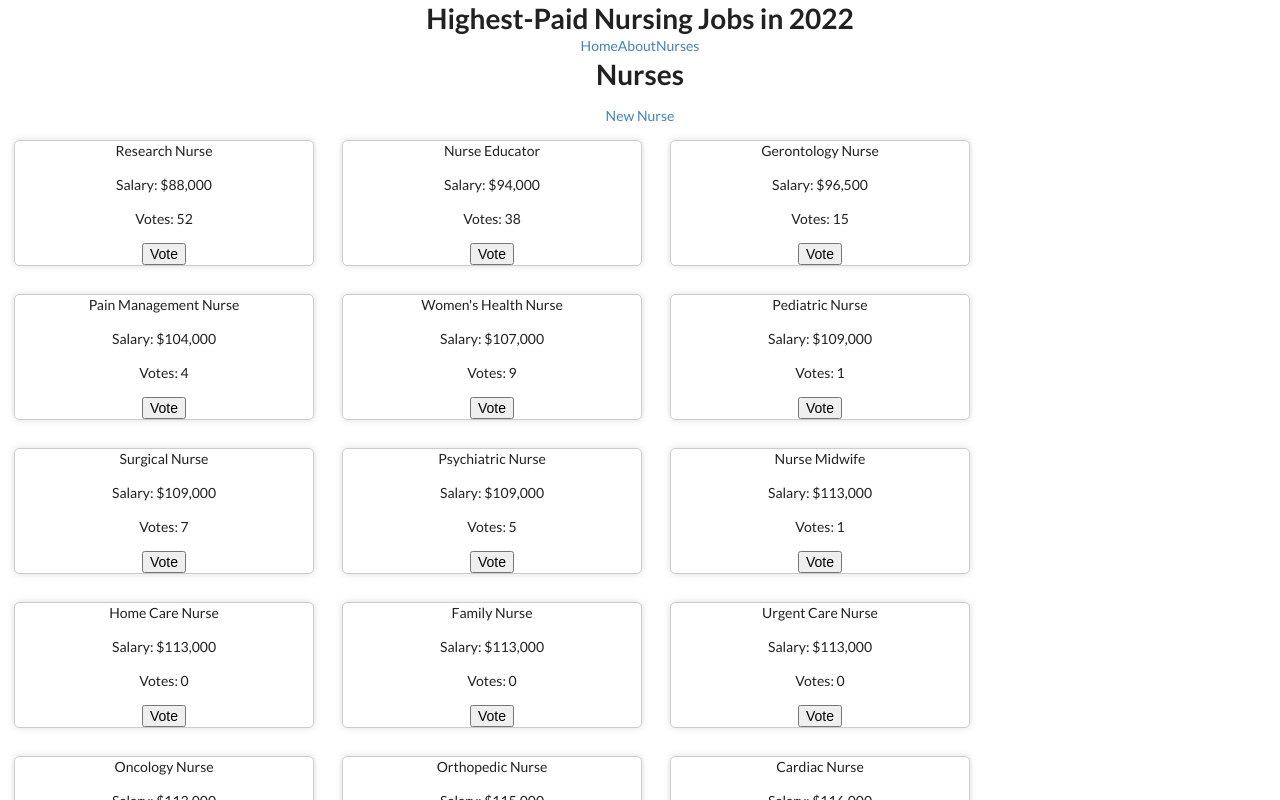
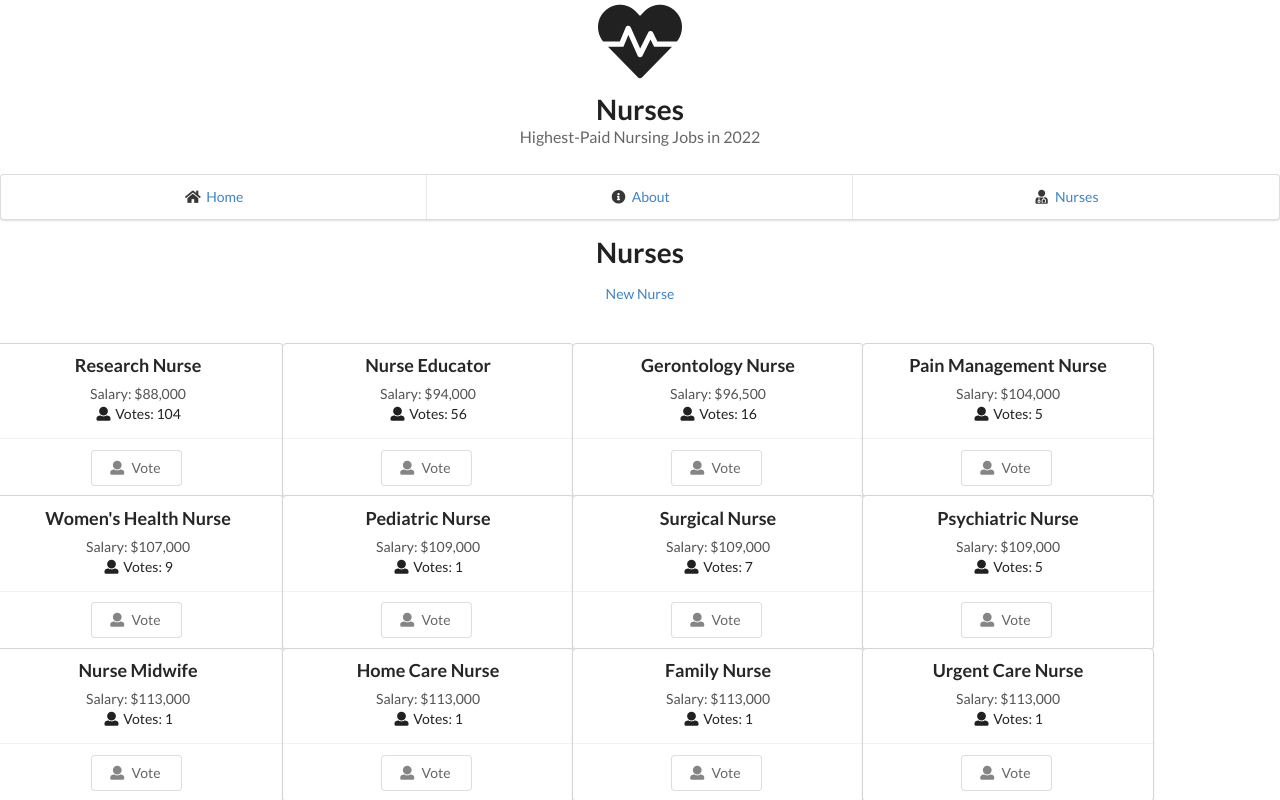
Before and after one commit to mendelr20/phase-2-project, a React (Create React App) app: page /Nurses in a window 1280 px wide. Shown: the top 800 px of the page. Built offline with nearby package versions, Linux system fonts and the light colour scheme; data requests are answered from the project's data file.

Commit message:
adding ui

```diff
--- a/db.json
+++ b/db.json
@@ -3,26 +3,26 @@
     {
       "name": "Research Nurse",
       "salary": "$88,000",
-      "votes": 52,
+      "votes": 104,
       "id": 1
     },
     {
       "name": "Nurse Educator",
       "salary": "$94,000",
-      "votes": 38,
+      "votes": 56,
       "id": 2
     },
     {
       "name": "Gerontology Nurse",
       "salary": "$96,500",
-      "votes": 15,
+      "votes": 16,
       "id": 3
     },
     {
       "id": 4,
       "name": "Pain Management Nurse",
       "salary": "$104,000",
-      "votes": 4
+      "votes": 5
     },
     {
       "id": 5,
@@ -58,25 +58,25 @@
       "id": 10,
       "name": "Home Care Nurse",
       "salary": "$113,000",
-      "votes": 0
+      "votes": 1
     },
     {
       "id": 11,
       "name": "Family Nurse",
       "salary": "$113,000",
-      "votes": 0
+      "votes": 1
     },
     {
       "id": 12,
       "name": "Urgent Care Nurse",
       "salary": "$113,000",
-      "votes": 0
+      "votes": 1
     },
     {
       "id": 13,
       "name": "Oncology Nurse",
       "salary": "$113,000",
-      "votes": 3
+      "votes": 4
     },
     {
       "id": 14,
--- a/package.json
+++ b/package.json
@@ -7,6 +7,7 @@
     "@testing-library/react": "^13.4.0",
     "@testing-library/user-event": "^13.5.0",
     "bootstrap": "^5.2.2",
+    "gulp": "^4.0.2",
     "react": "^18.2.0",
     "react-bootstrap": "^2.5.0",
     "react-dom": "^18.2.0",
--- a/public/index.html
+++ b/public/index.html
@@ -24,6 +24,7 @@
       work correctly both with client-side routing and a non-root public URL.
       Learn how to configure a non-root public URL by running `npm run build`.
     -->
+
     <title>React App</title>
   </head>
   <body>
--- a/src/App.js
+++ b/src/App.js
@@ -1,6 +1,6 @@
 import React, { useEffect, useState } from "react";
 import {Route, Switch } from "react-router-dom";
-
+import "semantic-ui-css/semantic.min.css"
 import './App.css';
 import Header from './Header';
 import NavBar from "./NavBar";
@@ -17,8 +17,8 @@ export default function App() {
   }
 
   function updateVoteState(nurse){
-    //const updatedNurseList = nurseList.filter(nur => nurse.id !== nur.id)
-    const updatedNurseList = nurseList.findIndex((nur => nurse.id == 1));
+    const updatedNurseList = nurseList.filter(nur => nurse.id !== nur.id)
+    // const updatedNurseList = nurseList.findIndex((nur => nurse.id == 1));
     setNurseList([nurse, ...updatedNurseList])
     // styling event
     //use map to keep everything in the same order as started
--- a/src/Header.js
+++ b/src/Header.js
@@ -2,8 +2,12 @@ import React from "react";
 
 export default function Header() {
   return (
-    <header>
-      <h1>Highest-Paid Nursing Jobs in 2022</h1>
-    </header>
+    <h1 class="ui icon header">
+      <i class="heartbeat icon"></i>
+      <div class="content">
+        Nurses
+        <div class="sub header">Highest-Paid Nursing Jobs in 2022</div>
+      </div>
+    </h1>
   );
 }
--- a/src/ListingCard.js
+++ b/src/ListingCard.js
@@ -5,14 +5,27 @@ export default function ListingCard({nurse, addVote}) {
     addVote(nurse)
   }
   return (
-    <div className="card" key={nurse.id}>
-        {nurse.name}
-        <p/>
-        Salary: {nurse.salary}
-        <p/>
-        Votes: {nurse.votes}
-        <p/>
-        <button onClick={() => voteClick(nurse)}>Vote</button>
+    <div>
+        <div class="ui card" key={nurse.id}>
+          <div class="content">
+            <a class="header">{nurse.name}</a>
+            <div class="description">
+              Salary: {nurse.salary}
+            </div>
+            <i class="user icon"></i>
+              Votes: {nurse.votes}
+          </div>
+          <div class="extra content">
+            <a>
+            <button class="ui basic button" onClick={() => voteClick(nurse)}>
+              <i class="icon user"></i>
+              Vote
+              </button>
+
+            </a>
+          </div>
+        </div>
     </div>
+
   )
 }
--- a/src/ListingsContainer.js
+++ b/src/ListingsContainer.js
@@ -5,7 +5,7 @@ export default function ListingsContainer({nurseList,addVote})  {
 
 
   return (
-    <div className='cards'>
+    <div className='ui cards'>
         {nurseList.map((nurse) => <ListingCard nurse={nurse} addVote={addVote} />)}
     </div>
   )
--- a/src/NavBar.js
+++ b/src/NavBar.js
@@ -3,10 +3,19 @@ import { NavLink } from "react-router-dom";
 
 export default function NavBar(){
   return (
-    <div>
+    <div class="ui three item menu">
+      <a class="item">
+        <i class="home icon"></i>
         <NavLink to="/">Home</NavLink>
+      </a>
+      <a class="item">
+        <i class="info circle icon"></i>
         <NavLink to="/About">About</NavLink>
+      </a>
+      <a class="item">
+        <i class="user md icon"></i>
         <NavLink to="/Nurses">Nurses</NavLink>
+      </a>
     </div>
   )
 }
--- a/src/Nurses.js
+++ b/src/Nurses.js
@@ -8,6 +8,7 @@ export default function NursingSpecialties({nurseList, addVote}){
     <div>
       <h1>Nurses</h1>
       <NavLink to="/NewNurse">New Nurse</NavLink>
+      <h1></h1>
       <ListingsContainer nurseList={nurseList} addVote={addVote} />
 
     </div>
```
Also changed, not shown: 1 other file (tests, documents, lock files or other folders).
